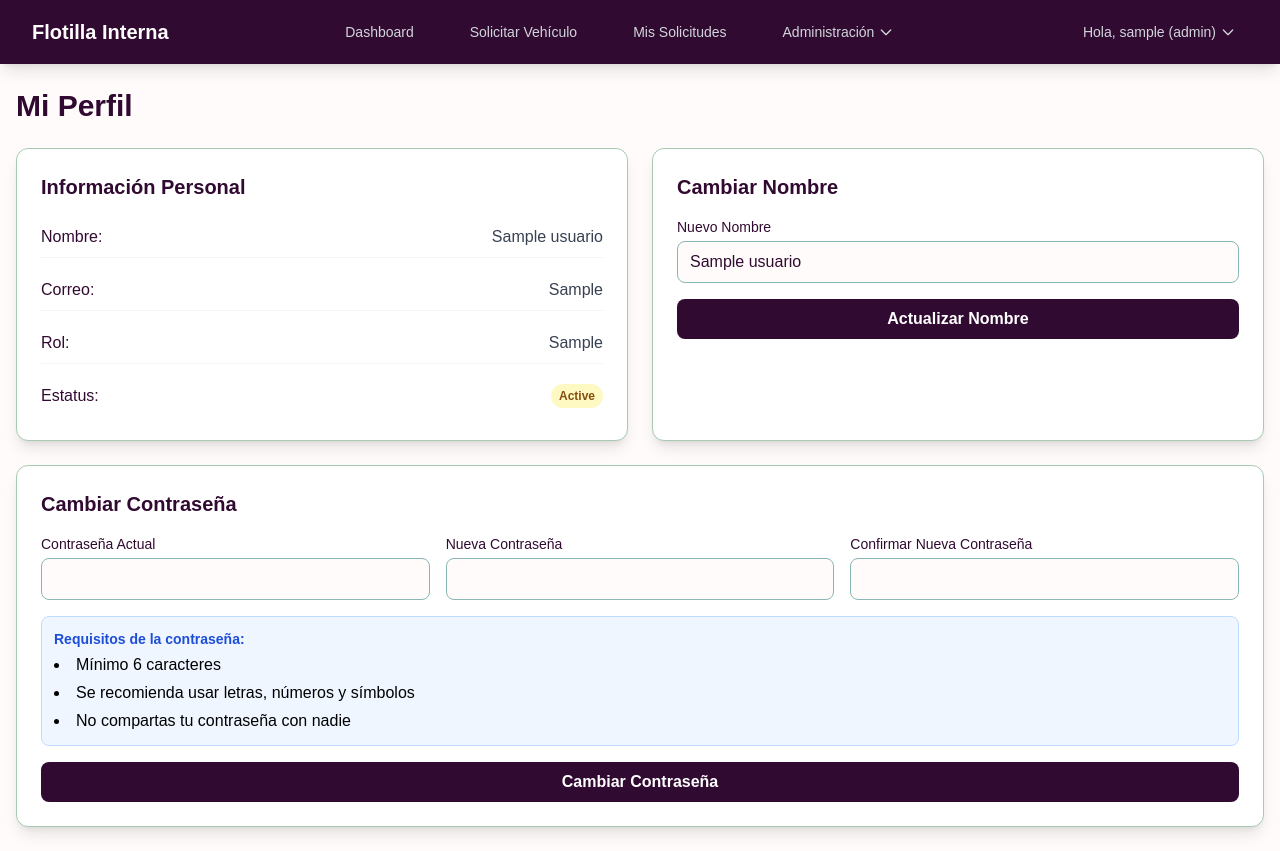
After one commit to dagargon89/flotilla_v2, a PHP site: page /mi_perfil.php in a window 1280 px wide. The commit adds this page. Run offline with PHP 8.4, Linux system fonts and the light colour scheme; the visitor is signed in with stand-in values (Sample User, id 1); tables that the repository leaves empty or names only in its code hold one stand-in row (values such as "Sample post"); some libraries are stand-ins or nearby versions.

Commit message:
Actualización en la barra de navegación. Se cambió el enlace de "Mi Perfil (próximamente)" a "Mi Perfil" con la ruta correspondiente, mejorando la accesibilidad. Se eliminaron espacios en blanco innecesarios en el código para una mejor legibilidad.

```diff
--- a/app/includes/navbar.php
+++ b/app/includes/navbar.php
@@ -102,8 +102,8 @@
                                 <a href="mis_solicitudes.php" class="<?php echo (basename($_SERVER['PHP_SELF']) == 'mis_solicitudes.php') ? 'bg-cambridge1 text-white' : 'text-gray-700 hover:bg-cambridge2 hover:text-white'; ?> block px-4 py-2 text-sm transition-colors duration-200">
                                     Mis Solicitudes
                                 </a>
-                                <a href="#" class="text-gray-700 hover:bg-cambridge2 hover:text-white block px-4 py-2 text-sm transition-colors duration-200">
-                                    Mi Perfil (próximamente)
+                                <a href="mi_perfil.php" class="<?php echo (basename($_SERVER['PHP_SELF']) == 'mi_perfil.php') ? 'bg-cambridge1 text-white' : 'text-gray-700 hover:bg-cambridge2 hover:text-white'; ?> block px-4 py-2 text-sm transition-colors duration-200">
+                                    Mi Perfil
                                 </a>
                                 <div class="border-t border-gray-200 my-1"></div>
                             <?php endif; ?>
@@ -184,8 +184,8 @@
                 <a href="mis_solicitudes.php" class="<?php echo (basename($_SERVER['PHP_SELF']) == 'mis_solicitudes.php') ? 'bg-cambridge1 text-white' : 'text-gray-300 hover:text-white hover:bg-cambridge2'; ?> block px-3 py-2 rounded-md text-base font-medium transition-colors duration-200">
                     Mis Solicitudes
                 </a>
-                <a href="#" class="text-gray-300 hover:text-white hover:bg-cambridge2 block px-3 py-2 rounded-md text-base font-medium transition-colors duration-200">
-                    Mi Perfil (próximamente)
+                <a href="mi_perfil.php" class="<?php echo (basename($_SERVER['PHP_SELF']) == 'mi_perfil.php') ? 'bg-cambridge1 text-white' : 'text-gray-300 hover:text-white hover:bg-cambridge2'; ?> block px-3 py-2 rounded-md text-base font-medium transition-colors duration-200">
+                    Mi Perfil
                 </a>
             <?php endif; ?>
 
--- /dev/null
+++ b/public/mi_perfil.php
@@ -0,0 +1,338 @@
+<?php
+// public/mi_perfil.php - Administración de Perfil de Usuario
+session_start();
+require_once '../app/config/database.php';
+
+// Verificar si el usuario está logueado
+if (!isset($_SESSION['user_id'])) {
+    header('Location: index.php');
+    exit();
+}
+
+$db = connectDB();
+$user_id = $_SESSION['user_id'];
+$nombre_usuario_sesion = $_SESSION['user_name'] ?? 'Usuario';
+$rol_usuario_sesion = $_SESSION['user_role'] ?? 'empleado';
+
+$success_message = '';
+$error_message = '';
+
+// Fetch current user's detailed status and amonestaciones for banner and logic
+$current_user_estatus_usuario = $_SESSION['user_role'] ?? 'empleado';
+$current_user_amonestaciones_count = 0;
+$current_user_recent_amonestaciones_text = '';
+
+if (isset($_SESSION['user_id']) && $db) {
+    try {
+        $stmt_user_full_status = $db->prepare("SELECT estatus_usuario FROM usuarios WHERE id = :user_id");
+        $stmt_user_full_status->bindParam(':user_id', $_SESSION['user_id']);
+        $stmt_user_full_status->execute();
+        $user_full_status_result = $stmt_user_full_status->fetch(PDO::FETCH_ASSOC);
+        if ($user_full_status_result) {
+            $current_user_estatus_usuario = $user_full_status_result['estatus_usuario'];
+            $_SESSION['user_estatus_usuario'] = $current_user_estatus_usuario;
+        }
+
+        if ($current_user_estatus_usuario === 'amonestado') {
+            $stmt_amonestaciones = $db->prepare("
+                SELECT COUNT(*) as total_count,
+                       GROUP_CONCAT(CONCAT(DATE_FORMAT(fecha_amonestacion, '%d/%m'), ' (', tipo_amonestacion, ')') ORDER BY fecha_amonestacion DESC SEPARATOR '; ') AS recent_descriptions
+                FROM amonestaciones
+                WHERE usuario_id = :user_id
+                LIMIT 3
+            ");
+            $stmt_amonestaciones->bindParam(':user_id', $_SESSION['user_id']);
+            $stmt_amonestaciones->execute();
+            $amonestacion_data = $stmt_amonestaciones->fetch(PDO::FETCH_ASSOC);
+
+            if ($amonestacion_data) {
+                $current_user_amonestaciones_count = $amonestacion_data['total_count'];
+                $current_user_recent_amonestaciones_text = $amonestacion_data['recent_descriptions'] ?: 'Ninguna reciente.';
+            }
+        }
+    } catch (PDOException $e) {
+        error_log("Error al obtener estatus de usuario/amonestaciones para banner: " . $e->getMessage());
+        $current_user_estatus_usuario = 'activo';
+        $error_message = 'Error al cargar tu estatus o amonestaciones. Contacta al administrador.';
+    }
+}
+
+// Obtener información actual del usuario
+$usuario_actual = null;
+if ($db) {
+    try {
+        $stmt = $db->prepare("SELECT id, nombre, correo_electronico, rol, estatus_usuario FROM usuarios WHERE id = :user_id");
+        $stmt->bindParam(':user_id', $user_id);
+        $stmt->execute();
+        $usuario_actual = $stmt->fetch(PDO::FETCH_ASSOC);
+    } catch (PDOException $e) {
+        error_log("Error al obtener información del usuario: " . $e->getMessage());
+        $error_message = 'Error al cargar tu información.';
+    }
+}
+
+// Procesar formularios
+if ($_SERVER['REQUEST_METHOD'] === 'POST') {
+    if (isset($_POST['action'])) {
+        $action = $_POST['action'];
+
+        if ($action === 'cambiar_nombre') {
+            $nuevo_nombre = trim($_POST['nuevo_nombre'] ?? '');
+
+            if (empty($nuevo_nombre)) {
+                $error_message = 'El nombre no puede estar vacío.';
+            } elseif (strlen($nuevo_nombre) < 2) {
+                $error_message = 'El nombre debe tener al menos 2 caracteres.';
+            } elseif (strlen($nuevo_nombre) > 50) {
+                $error_message = 'El nombre no puede tener más de 50 caracteres.';
+            } else {
+                try {
+                    $stmt = $db->prepare("UPDATE usuarios SET nombre = :nombre WHERE id = :user_id");
+                    $stmt->bindParam(':nombre', $nuevo_nombre);
+                    $stmt->bindParam(':user_id', $user_id);
+                    $stmt->execute();
+
+                    if ($stmt->rowCount() > 0) {
+                        $success_message = 'Nombre actualizado correctamente.';
+                        $_SESSION['user_name'] = $nuevo_nombre;
+                        $usuario_actual['nombre'] = $nuevo_nombre;
+                    } else {
+                        $error_message = 'No se pudo actualizar el nombre.';
+                    }
+                } catch (PDOException $e) {
+                    error_log("Error al actualizar nombre: " . $e->getMessage());
+                    $error_message = 'Error al actualizar el nombre.';
+                }
+            }
+        } elseif ($action === 'cambiar_password') {
+            $password_actual = $_POST['password_actual'] ?? '';
+            $nueva_password = $_POST['nueva_password'] ?? '';
+            $confirmar_password = $_POST['confirmar_password'] ?? '';
+
+            if (empty($password_actual) || empty($nueva_password) || empty($confirmar_password)) {
+                $error_message = 'Todos los campos de contraseña son obligatorios.';
+            } elseif ($nueva_password !== $confirmar_password) {
+                $error_message = 'Las contraseñas nuevas no coinciden.';
+            } elseif (strlen($nueva_password) < 6) {
+                $error_message = 'La nueva contraseña debe tener al menos 6 caracteres.';
+            } else {
+                try {
+                    // Verificar contraseña actual
+                    $stmt = $db->prepare("SELECT password FROM usuarios WHERE id = :user_id");
+                    $stmt->bindParam(':user_id', $user_id);
+                    $stmt->execute();
+                    $usuario = $stmt->fetch(PDO::FETCH_ASSOC);
+
+                    if (!$usuario || !password_verify($password_actual, $usuario['password'])) {
+                        $error_message = 'La contraseña actual es incorrecta.';
+                    } else {
+                        // Actualizar contraseña
+                        $password_hash = password_hash($nueva_password, PASSWORD_DEFAULT);
+                        $stmt = $db->prepare("UPDATE usuarios SET password = :password WHERE id = :user_id");
+                        $stmt->bindParam(':password', $password_hash);
+                        $stmt->bindParam(':user_id', $user_id);
+                        $stmt->execute();
+
+                        if ($stmt->rowCount() > 0) {
+                            $success_message = 'Contraseña actualizada correctamente.';
+                        } else {
+                            $error_message = 'No se pudo actualizar la contraseña.';
+                        }
+                    }
+                } catch (PDOException $e) {
+                    error_log("Error al actualizar contraseña: " . $e->getMessage());
+                    $error_message = 'Error al actualizar la contraseña.';
+                }
+            }
+        }
+    }
+}
+?>
+
+<!DOCTYPE html>
+<html lang="es">
+
+<head>
+    <meta charset="UTF-8">
+    <meta name="viewport" content="width=device-width, initial-scale=1.0">
+    <title>Mi Perfil - Flotilla Interna</title>
+    <link rel="stylesheet" href="css/colors.css">
+    <link rel="stylesheet" href="css/style.css">
+    <script src="https://cdn.tailwindcss.com"></script>
+    <script>
+        tailwind.config = {
+            theme: {
+                extend: {
+                    colors: {
+                        darkpurple: '#310A31',
+                        mountbatten: '#847996',
+                        cambridge1: '#88B7B5',
+                        cambridge2: '#A7CAB1',
+                        parchment: '#FFFBFA',
+                    }
+                }
+            }
+        }
+    </script>
+</head>
+
+<body class="bg-parchment min-h-screen">
+    <?php
+    $nombre_usuario_sesion = $_SESSION['user_name'] ?? 'Usuario';
+    $rol_usuario_sesion = $_SESSION['user_role'] ?? 'empleado';
+    require_once '../app/includes/navbar.php';
+    ?>
+    <?php require_once '../app/includes/alert_banner.php'; ?>
+
+    <div class="container mx-auto px-4 py-6">
+        <h1 class="text-3xl font-bold text-darkpurple mb-6">Mi Perfil</h1>
+
+        <?php if (!empty($success_message)): ?>
+            <div class="bg-green-100 border border-green-400 text-green-700 px-4 py-3 rounded mb-4" role="alert">
+                <?php echo htmlspecialchars($success_message); ?>
+            </div>
+        <?php endif; ?>
+
+        <?php if (!empty($error_message)): ?>
+            <div class="bg-red-100 border border-red-400 text-red-700 px-4 py-3 rounded mb-4" role="alert">
+                <?php echo htmlspecialchars($error_message); ?>
+            </div>
+        <?php endif; ?>
+
+        <div class="grid grid-cols-1 lg:grid-cols-2 gap-6">
+            <!-- Información del Usuario -->
+            <div class="bg-white rounded-xl shadow-lg p-6 border border-cambridge2">
+                <h2 class="text-xl font-semibold text-darkpurple mb-4">Información Personal</h2>
+
+                <?php if ($usuario_actual): ?>
+                    <div class="space-y-3">
+                        <div class="flex justify-between items-center py-2 border-b border-gray-100">
+                            <span class="font-medium text-darkpurple">Nombre:</span>
+                            <span class="text-gray-700"><?php echo htmlspecialchars($usuario_actual['nombre']); ?></span>
+                        </div>
+                        <div class="flex justify-between items-center py-2 border-b border-gray-100">
+                            <span class="font-medium text-darkpurple">Correo:</span>
+                            <span class="text-gray-700"><?php echo htmlspecialchars($usuario_actual['correo_electronico']); ?></span>
+                        </div>
+                        <div class="flex justify-between items-center py-2 border-b border-gray-100">
+                            <span class="font-medium text-darkpurple">Rol:</span>
+                            <span class="text-gray-700"><?php echo htmlspecialchars(ucfirst($usuario_actual['rol'])); ?></span>
+                        </div>
+                        <div class="flex justify-between items-center py-2">
+                            <span class="font-medium text-darkpurple">Estatus:</span>
+                            <span class="inline-block px-2 py-1 text-xs font-semibold rounded-full
+                                <?php echo ($usuario_actual['estatus_usuario'] === 'activo' ? 'bg-green-100 text-green-800' : ($usuario_actual['estatus_usuario'] === 'suspendido' ? 'bg-red-100 text-red-800' : 'bg-yellow-100 text-yellow-800')); ?>">
+                                <?php echo htmlspecialchars(ucfirst($usuario_actual['estatus_usuario'])); ?>
+                            </span>
+                        </div>
+                    </div>
+                <?php else: ?>
+                    <p class="text-gray-500">No se pudo cargar la información del usuario.</p>
+                <?php endif; ?>
+            </div>
+
+            <!-- Cambiar Nombre -->
+            <div class="bg-white rounded-xl shadow-lg p-6 border border-cambridge2">
+                <h2 class="text-xl font-semibold text-darkpurple mb-4">Cambiar Nombre</h2>
+
+                <form action="mi_perfil.php" method="POST" class="space-y-4">
+                    <input type="hidden" name="action" value="cambiar_nombre">
+
+                    <div>
+                        <label for="nuevo_nombre" class="block text-sm font-medium text-darkpurple mb-1">Nuevo Nombre</label>
+                        <input type="text"
+                            class="block w-full rounded-lg border border-cambridge1 focus:border-darkpurple focus:ring-2 focus:ring-cambridge1 px-3 py-2 text-darkpurple bg-parchment outline-none transition"
+                            id="nuevo_nombre"
+                            name="nuevo_nombre"
+                            value="<?php echo htmlspecialchars($usuario_actual['nombre'] ?? ''); ?>"
+                            required
+                            minlength="2"
+                            maxlength="50">
+                    </div>
+
+                    <button type="submit" class="w-full py-2 px-4 rounded-lg bg-darkpurple text-white font-semibold hover:bg-mountbatten transition">
+                        Actualizar Nombre
+                    </button>
+                </form>
+            </div>
+
+            <!-- Cambiar Contraseña -->
+            <div class="bg-white rounded-xl shadow-lg p-6 border border-cambridge2 lg:col-span-2">
+                <h2 class="text-xl font-semibold text-darkpurple mb-4">Cambiar Contraseña</h2>
+
+                <form action="mi_perfil.php" method="POST" class="space-y-4">
+                    <input type="hidden" name="action" value="cambiar_password">
+
+                    <div class="grid grid-cols-1 md:grid-cols-3 gap-4">
+                        <div>
+                            <label for="password_actual" class="block text-sm font-medium text-darkpurple mb-1">Contraseña Actual</label>
+                            <input type="password"
+                                class="block w-full rounded-lg border border-cambridge1 focus:border-darkpurple focus:ring-2 focus:ring-cambridge1 px-3 py-2 text-darkpurple bg-parchment outline-none transition"
+                                id="password_actual"
+                                name="password_actual"
+                                required>
+                        </div>
+
+                        <div>
+                            <label for="nueva_password" class="block text-sm font-medium text-darkpurple mb-1">Nueva Contraseña</label>
+                            <input type="password"
+                                class="block w-full rounded-lg border border-cambridge1 focus:border-darkpurple focus:ring-2 focus:ring-cambridge1 px-3 py-2 text-darkpurple bg-parchment outline-none transition"
+                                id="nueva_password"
+                                name="nueva_password"
+                                required
+                                minlength="6">
+                        </div>
+
+                        <div>
+                            <label for="confirmar_password" class="block text-sm font-medium text-darkpurple mb-1">Confirmar Nueva Contraseña</label>
+                            <input type="password"
+                                class="block w-full rounded-lg border border-cambridge1 focus:border-darkpurple focus:ring-2 focus:ring-cambridge1 px-3 py-2 text-darkpurple bg-parchment outline-none transition"
+                                id="confirmar_password"
+                                name="confirmar_password"
+                                required
+                                minlength="6">
+                        </div>
+                    </div>
+
+                    <div class="bg-blue-50 border border-blue-200 rounded-lg p-3">
+                        <p class="text-sm text-blue-700">
+                            <strong>Requisitos de la contraseña:</strong>
+                        <ul class="list-disc list-inside mt-1 space-y-1">
+                            <li>Mínimo 6 caracteres</li>
+                            <li>Se recomienda usar letras, números y símbolos</li>
+                            <li>No compartas tu contraseña con nadie</li>
+                        </ul>
+                        </p>
+                    </div>
+
+                    <button type="submit" class="w-full py-2 px-4 rounded-lg bg-darkpurple text-white font-semibold hover:bg-mountbatten transition">
+                        Cambiar Contraseña
+                    </button>
+                </form>
+            </div>
+        </div>
+    </div>
+
+    <script>
+        // Validación de contraseñas en tiempo real
+        document.addEventListener('DOMContentLoaded', function() {
+            const nuevaPassword = document.getElementById('nueva_password');
+            const confirmarPassword = document.getElementById('confirmar_password');
+
+            function validarContraseñas() {
+                if (nuevaPassword.value && confirmarPassword.value) {
+                    if (nuevaPassword.value !== confirmarPassword.value) {
+                        confirmarPassword.setCustomValidity('Las contraseñas no coinciden');
+                    } else {
+                        confirmarPassword.setCustomValidity('');
+                    }
+                }
+            }
+
+            nuevaPassword.addEventListener('input', validarContraseñas);
+            confirmarPassword.addEventListener('input', validarContraseñas);
+        });
+    </script>
+</body>
+
+</html>
```
Lines whose indentation alone changed are shown as unchanged.
